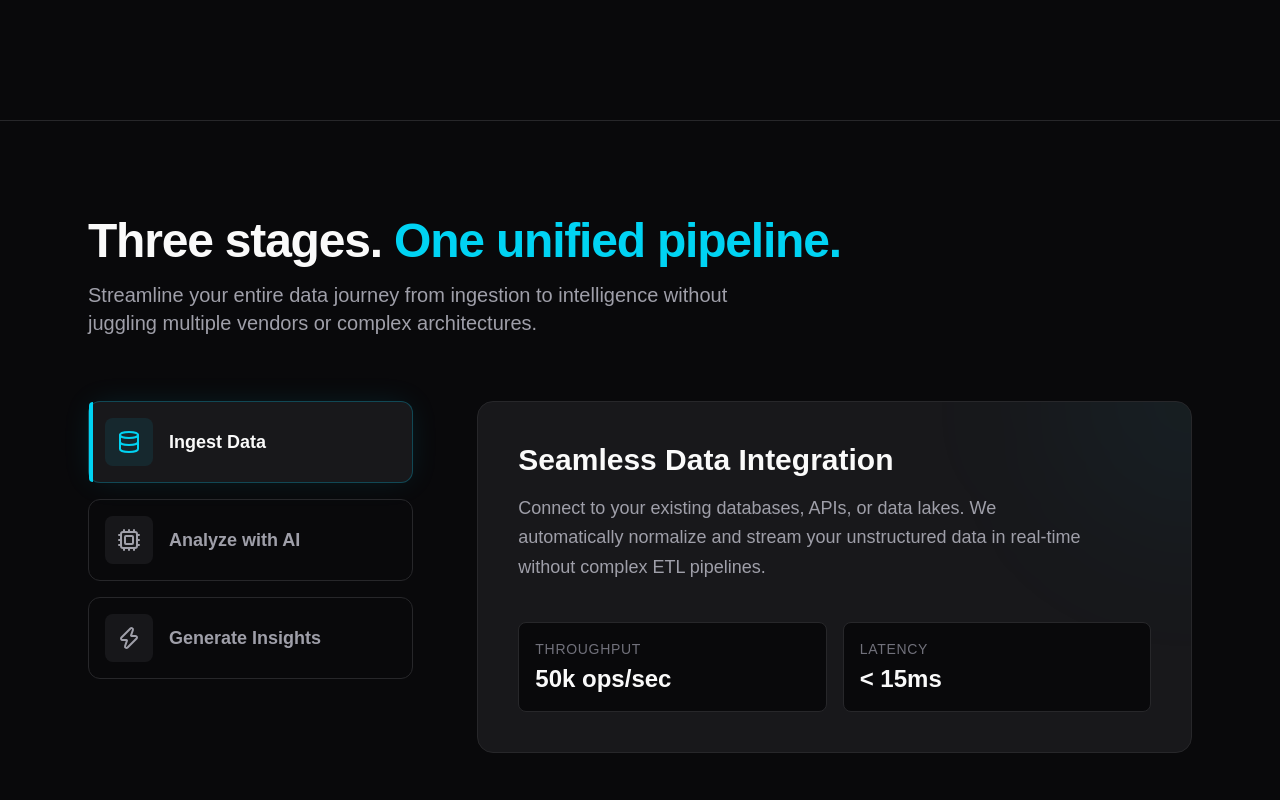
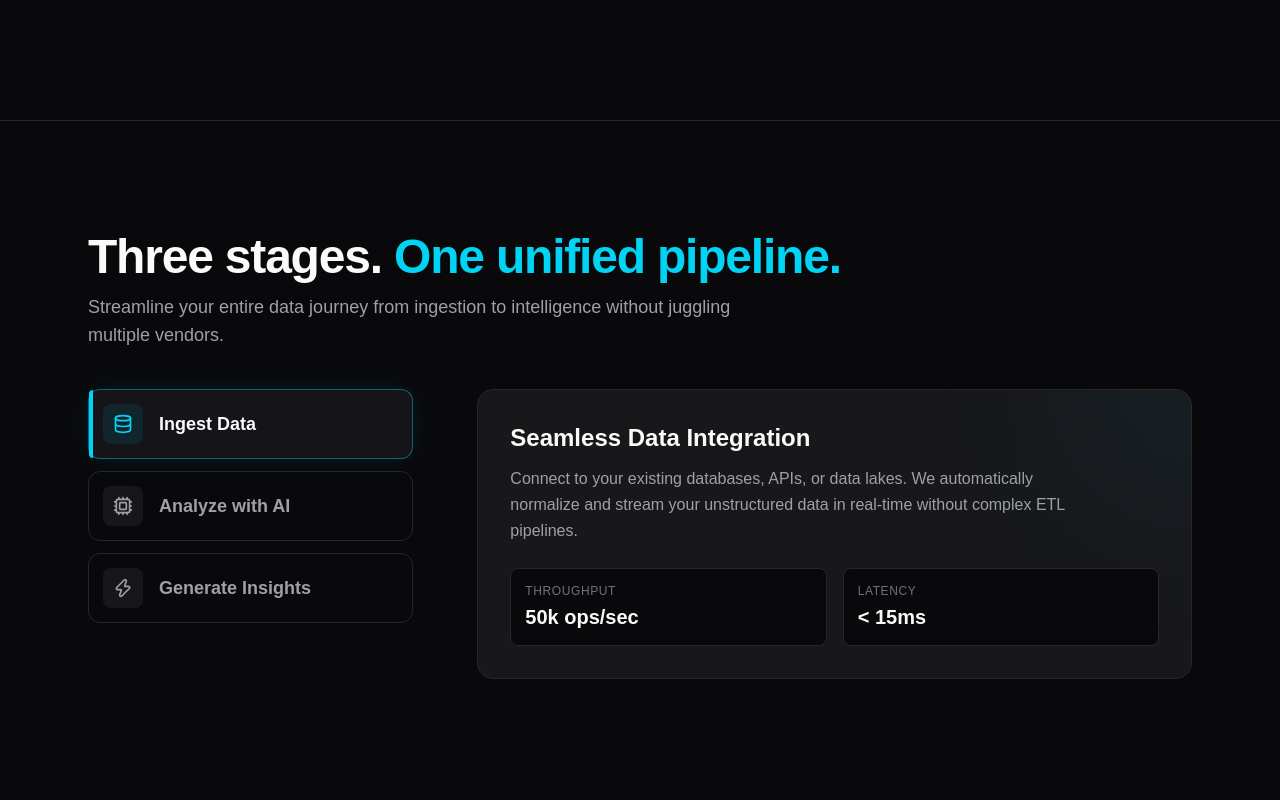
Before and after one commit to rakibul875/x-ai, a Next.js app: page / in a window 1280 px wide. Shown: the part 680-1480 px from the top of the page. Built offline with nearby package versions, Linux system fonts and the light colour scheme.

Commit message:
refactor PipelineSection to implement scroll-based stage navigation and improve layout

```diff
--- a/src/components/pipeline/pipeline-section.jsx
+++ b/src/components/pipeline/pipeline-section.jsx
@@ -1,6 +1,6 @@
 'use client';
 
-import { useState } from 'react';
+import { useState, useRef, useEffect } from 'react';
 import { motion, AnimatePresence } from 'framer-motion';
 import { Database, Cpu, Zap } from 'lucide-react';
 import { PIPELINE_STAGES, FADE_UP_VARIANT } from '@/lib/constants';
@@ -13,53 +13,112 @@ const iconMap = {
 };
 
 export function PipelineSection() {
-  const [activeStage, setActiveStage] = useState(PIPELINE_STAGES[0]);
+  const [activeIndex, setActiveIndex] = useState(0);
+  const isCooldownRef = useRef(false);
+  const containerRef = useRef(null);
+
+  const activeStage = PIPELINE_STAGES[activeIndex];
+
+  // 🖱️ Mouse Wheel Handler Logic
+  useEffect(() => {
+    const handleWheel = (e) => {
+      if (!containerRef.current) return;
+
+      const rect = containerRef.current.getBoundingClientRect();
+      // স্ক্রিনে সেকশনটি পুরোপুরি ভিজিবল থাকলে কেবল হুইল ইভেন্ট কাজ করবে
+      const isInViewport = rect.top <= 100 && rect.bottom >= window.innerHeight - 100;
+
+      if (!isInViewport) return;
+
+      // দ্রুত বারবার স্ক্রোল করলে যেন ধীরগতিতে (Smooth Cooldown) চেঞ্জ হয়
+      if (isCooldownRef.current) return;
+
+      if (e.deltaY > 20) {
+        // Scroll Down -> Next Stage
+        if (activeIndex < PIPELINE_STAGES.length - 1) {
+          e.preventDefault();
+          setActiveIndex((prev) => prev + 1);
+          triggerCooldown();
+        }
+      } else if (e.deltaY < -20) {
+        // Scroll Up -> Previous Stage
+        if (activeIndex > 0) {
+          e.preventDefault();
+          setActiveIndex((prev) => prev - 1);
+          triggerCooldown();
+        }
+      }
+    };
+
+    const triggerCooldown = () => {
+      isCooldownRef.current = true;
+      // 800ms কুলডাউন দেওয়া হয়েছে যাতে ধীরগতিতে ৩টি স্টেজ একটির পর একটি সুন্দরভাবে চেঞ্জ হয়
+      setTimeout(() => {
+        isCooldownRef.current = false;
+      }, 800);
+    };
+
+    const element = containerRef.current;
+    if (element) {
+      element.addEventListener('wheel', handleWheel, { passive: false });
+    }
+
+    return () => {
+      if (element) {
+        element.removeEventListener('wheel', handleWheel);
+      }
+    };
+  }, [activeIndex]);
 
   return (
-    <section className="py-24 bg-[#09090B] text-zinc-50 border-t border-[#27272A]">
-      <div className="max-w-6xl mx-auto px-4 md:px-6">
+    <div className="w-full bg-[#09090B] border-t border-[#27272A]">
+      <section ref={containerRef} className="relative w-full max-w-6xl mx-auto px-6 py-20 min-h-[90vh] flex flex-col justify-center">
+        <div className="py-8">
+
+          {/* Section Header */}
           <motion.div
             initial="hidden"
             whileInView="visible"
             viewport={{ once: true, margin: "-100px" }}
             variants={FADE_UP_VARIANT}
-          className="mb-16 text-center md:text-left"
+            className="mb-8 md:mb-10 text-center md:text-left"
           >
             <h2 className="text-3xl md:text-5xl font-bold tracking-tight text-zinc-50">
               Three stages. <span className="text-cyan-400">One unified pipeline.</span>
             </h2>
-          <p className="mt-4 text-zinc-400 max-w-2xl text-lg md:text-xl mx-auto md:mx-0">
-            Streamline your entire data journey from ingestion to intelligence without juggling multiple vendors or complex architectures.
+            <p className="mt-3 text-zinc-400 max-w-2xl text-base md:text-lg mx-auto md:mx-0">
+              Streamline your entire data journey from ingestion to intelligence without juggling multiple vendors.
             </p>
           </motion.div>
 
-        <div className="grid md:grid-cols-12 gap-8 md:gap-12 lg:gap-16 items-start">
-          {/* Left Side: Clickable Stage Cards */}
-          <div className="md:col-span-5 lg:col-span-4 flex flex-col gap-4">
-            {PIPELINE_STAGES.map((stage) => {
+          <div className="grid md:grid-cols-12 gap-8 md:gap-12 lg:gap-16 items-start relative">
+
+            {/* Left Side: Clickable & Scrollable Stage Cards */}
+            <div className="md:col-span-5 lg:col-span-4 flex flex-col gap-3">
+              {PIPELINE_STAGES.map((stage, index) => {
                 const Icon = iconMap[stage.icon];
-              const isActive = activeStage.id === stage.id;
+                const isActive = activeIndex === index;
 
                 return (
                   <button
                     key={stage.id}
-                  onClick={() => setActiveStage(stage)}
+                    onClick={() => setActiveIndex(index)}
                     className={cn(
-                    "flex items-center gap-4 p-4 rounded-xl border text-left transition-all duration-300 relative group",
+                      "flex items-center gap-4 p-3.5 rounded-xl border text-left transition-all duration-300 relative group",
                       isActive
-                      ? "border-cyan-500/30 bg-[#18181B] shadow-[0_0_30px_-5px_rgba(6,182,212,0.15)]"
+                        ? "border-cyan-500/50 bg-zinc-900/90 shadow-[0_0_30px_-5px_rgba(6,182,212,0.15)]"
                         : "border-[#27272A] bg-transparent hover:bg-[#18181B]/50 hover:border-[#27272A]"
                     )}
                   >
                     <div className={cn(
-                    "p-3 rounded-lg flex items-center justify-center transition-colors",
+                      "p-2.5 rounded-lg flex items-center justify-center transition-colors",
                       isActive ? "bg-cyan-500/10 text-cyan-400" : "bg-[#27272A]/50 text-zinc-400 group-hover:text-zinc-300"
                     )}>
-                    <Icon className="w-6 h-6" />
+                      <Icon className="w-5 h-5" />
                     </div>
                     <div>
                       <h3 className={cn(
-                      "font-semibold text-lg transition-colors",
+                        "font-semibold text-base md:text-lg transition-colors",
                         isActive ? "text-zinc-50" : "text-zinc-400 group-hover:text-zinc-300"
                       )}>
                         {stage.label}
@@ -79,24 +138,23 @@ export function PipelineSection() {
             </div>
 
             {/* Right Side: Dynamic Detail Card */}
-          <div className="md:col-span-7 lg:col-span-8 md:min-h-[420px]">
+            <div className="md:col-span-7 lg:col-span-8 md:min-h-[360px]">
               <AnimatePresence mode="wait">
                 <motion.div
                   key={activeStage.id}
-                initial={{ opacity: 0, y: 15, filter: "blur(4px)" }}
+                  initial={{ opacity: 0, y: 20, filter: "blur(6px)" }}
                   animate={{ opacity: 1, y: 0, filter: "blur(0px)" }}
-                exit={{ opacity: 0, y: -15, filter: "blur(4px)" }}
-                transition={{ duration: 0.3, ease: "easeOut" }}
+                  exit={{ opacity: 0, y: -20, filter: "blur(6px)" }}
+                  transition={{ duration: 0.5, ease: "easeOut" }} // ট্রানজিশন কিছুটা স্লো এবং স্মুথ করা হয়েছে
                   className="h-full rounded-2xl border border-[#27272A] bg-[#18181B] overflow-hidden flex flex-col relative"
                 >
-                {/* Decorative glowing gradient */}
                   <div className="absolute top-0 right-0 w-64 h-64 bg-cyan-500/5 rounded-full blur-[80px] -mr-32 -mt-32 pointer-events-none" />
 
-                <div className="p-8 md:p-10 flex-1 flex flex-col relative z-10">
-                  <h3 className="text-2xl md:text-3xl font-semibold mb-4 text-zinc-50">
+                  <div className="p-6 md:p-8 flex-1 flex flex-col relative z-10">
+                    <h3 className="text-xl md:text-2xl font-semibold mb-3 text-zinc-50">
                       {activeStage.title}
                     </h3>
-                  <p className="text-zinc-400 text-lg leading-relaxed mb-10 max-w-xl">
+                    <p className="text-zinc-400 text-sm md:text-base leading-relaxed mb-6 max-w-xl">
                       {activeStage.description}
                     </p>
 
@@ -104,12 +162,12 @@ export function PipelineSection() {
                       {activeStage.metrics.map((metric, idx) => (
                         <div
                           key={idx}
-                        className="flex flex-col gap-1 p-4 rounded-lg bg-[#09090B] border border-[#27272A]"
+                          className="flex flex-col gap-1 p-3.5 rounded-lg bg-[#09090B] border border-[#27272A]"
                         >
-                        <span className="text-zinc-500 text-sm font-medium uppercase tracking-wider">
+                          <span className="text-zinc-500 text-xs font-medium uppercase tracking-wider">
                             {metric.label}
                           </span>
-                        <span className="text-zinc-50 text-xl md:text-2xl font-semibold">
+                          <span className="text-zinc-50 text-lg md:text-xl font-semibold">
                             {metric.value}
                           </span>
                         </div>
@@ -122,5 +180,6 @@ export function PipelineSection() {
           </div>
         </div>
       </section>
+    </div>
   );
 }
```
Lines whose indentation alone changed are shown as unchanged.
